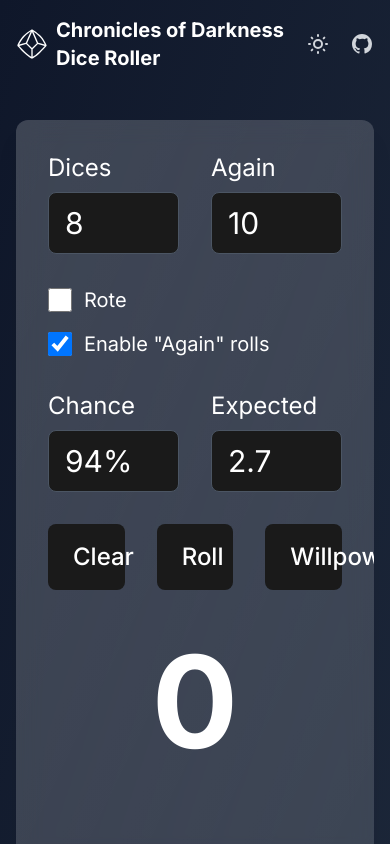
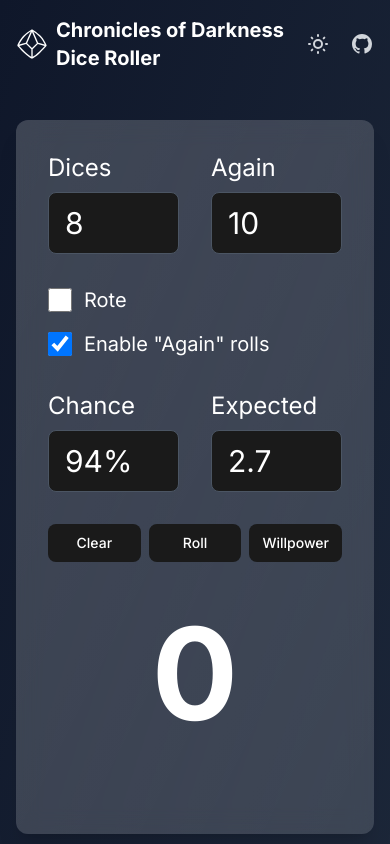
Before and after one commit to MaxAndreasLundin/dice_roller, a React (Vite) app: page / in a window 390 px wide. Shown: the top 844 px of the page. Built offline with nearby package versions, Linux system fonts and the light colour scheme.

Commit message:
scaling text

```diff
--- a/src/Components/DiceRoller.tsx
+++ b/src/Components/DiceRoller.tsx
@@ -137,22 +137,22 @@
               </div>
             </div>
           </div>
-          <div className="grid grid-cols-3 gap-8 mb-12">
+          <div className="grid grid-cols-3 gap-2 sm:gap-4 md:gap-6 lg:gap-8 mb-12">
             <button
               onClick={handleClear}
-              className="bg-[#1a1a1a] hover:bg-[#2a2a2a] px-6 py-4 rounded-lg transition-colors text-2xl"
+              className="flex items-center justify-center bg-[#1a1a1a] hover:bg-[#2a2a2a] px-2 sm:px-4 md:px-6 py-2 sm:py-3 md:py-4 rounded-lg transition-colors text-sm sm:text-base md:text-lg lg:text-2xl"
             >
               Clear
             </button>
             <button
               onClick={handleRoll}
-              className="bg-[#1a1a1a] hover:bg-[#2a2a2a] px-6 py-4 rounded-lg transition-colors text-2xl"
+              className="flex items-center justify-center bg-[#1a1a1a] hover:bg-[#2a2a2a] px-2 sm:px-4 md:px-6 py-2 sm:py-3 md:py-4 rounded-lg transition-colors text-sm sm:text-base md:text-lg lg:text-2xl"
             >
               Roll
             </button>
             <button
               onClick={handleWillpower}
-              className={`px-6 py-4 rounded-lg transition-colors text-2xl ${
+              className={`flex items-center justify-center px-2 sm:px-4 md:px-6 py-2 sm:py-3 md:py-4 rounded-lg transition-colors text-sm sm:text-base md:text-lg lg:text-2xl ${
                 result.willpowerSuccesses === null && !isChanceDice
                   ? "bg-[#1a1a1a] hover:bg-[#2a2a2a]"
                   : "bg-gray-600 cursor-not-allowed"
```
